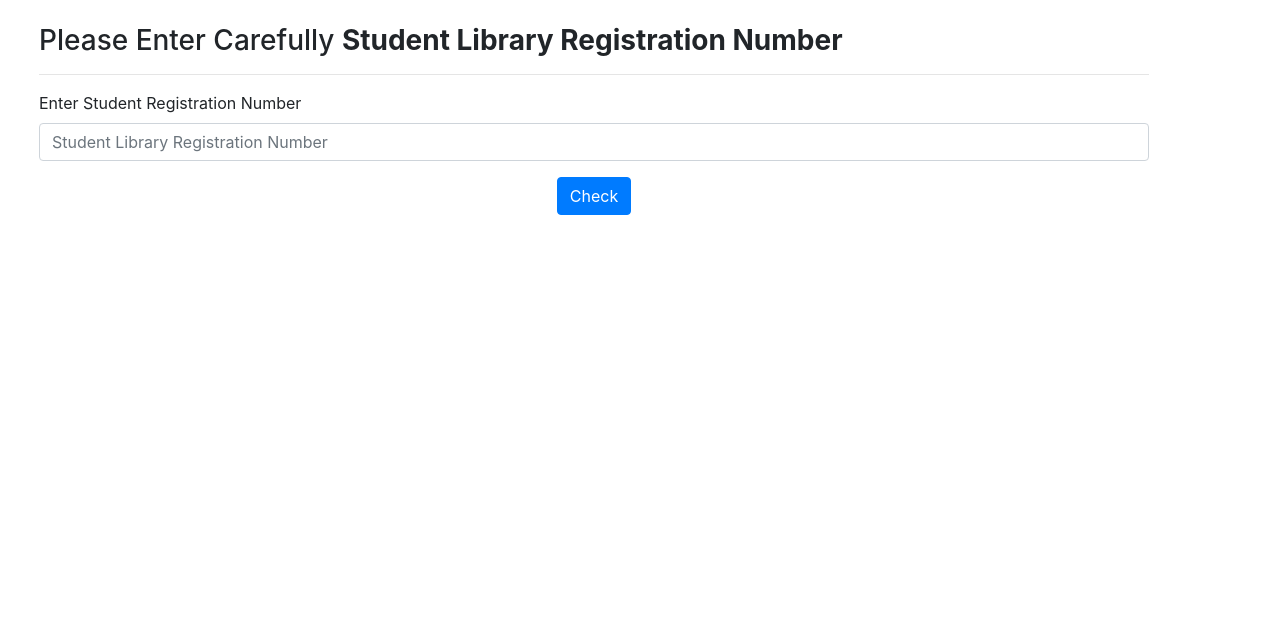
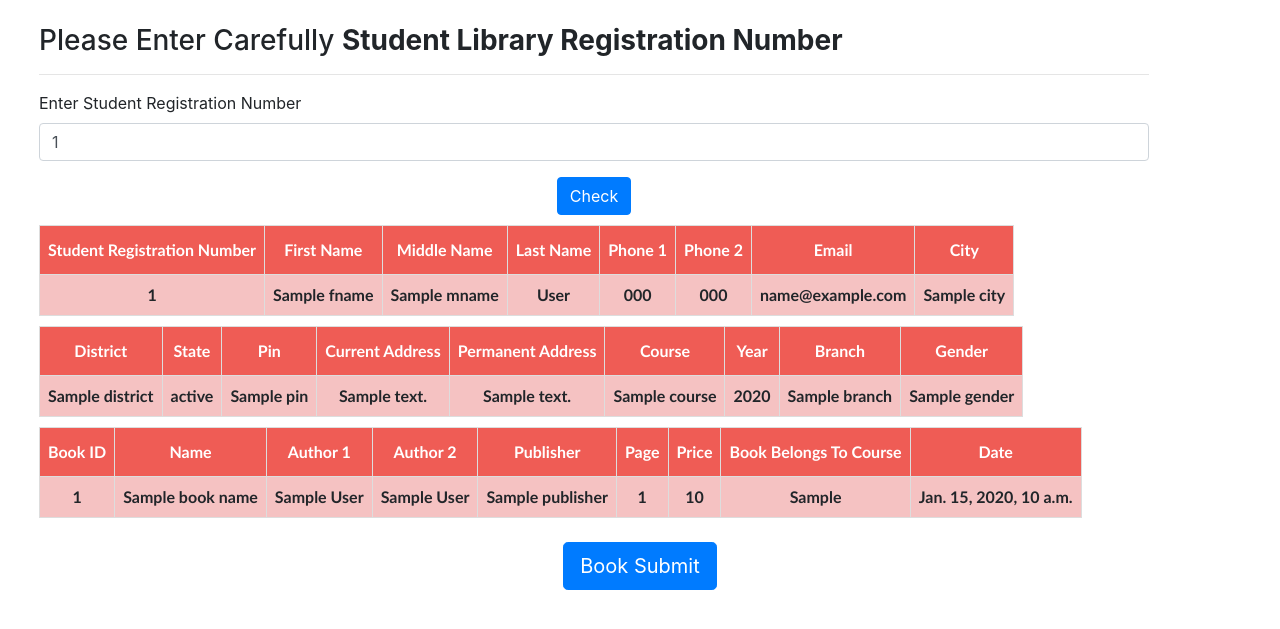
Before and after one commit to er-gagan/Library-Management-System, a Django app: template LMSenv/LMS/templates/LMSapp/BookSubmitByStudent.html in a window 1280 px wide. Shown: the part 56-685 px from the top of the page. Run offline with Django 3.2, Linux system fonts and the light colour scheme; the template is opened without the code that fills it: most values are stand-ins (such as "Sample title", 1, 10 or a date in 2020); some libraries are stand-ins or nearby versions.

Commit message:
Book Submit by Student
Book Submit by Student complete backend and frontend functionality added

```diff
--- a/LMSenv/LMS/LMSapp/urls.py
+++ b/LMSenv/LMS/LMSapp/urls.py
@@ -30,5 +30,6 @@ urlpatterns = [
     path('BookIssueToStudent_BookID',views.BookIssueToStudent_BookID),
     path('BookIssueToStudent_BookIDCheck',views.BookIssueToStudent_BookIDCheck),
     path('BookIssued',views.BookIssued),
+    path('BookSubmitted',views.BookSubmitted),
 
 ]
--- a/LMSenv/LMS/templates/LMSapp/BookSubmitByStudent.html
+++ b/LMSenv/LMS/templates/LMSapp/BookSubmitByStudent.html
@@ -2,16 +2,132 @@
 
 
 {% block body %}
+<style>
+  table {
+    margin-top: 10px;
+  }
+
+  .customers {
+    text-align: center;
+    font-family: "Trebuchet MS", Arial, Helvetica, sans-serif;
+    border-collapse: collapse;
+    width: 100%;
+    font-weight: bolder;
+  }
+
+  .customers td,
+  .customers th {
+    border: 1px solid #ddd;
+    padding: 8px;
+  }
+
+  .customers tr:nth-child(even) {
+    background-color: #f5c2c2;
+  }
+
+  .customers tr:hover {
+    background-color: rgb(243, 156, 156);
+  }
+
+  .customers th {
+    padding-top: 12px;
+    padding-bottom: 12px;
+    background-color: #ef5c55;
+    color: white;
+  }
+</style>
 <div class="container m-4">
-    <h3>Please Enter Carefully <b>Student Library Registration Number</b></h3>
-    <hr>
-<form action="BookSubmitByStudent_Id_Check" method="POST">
+  <h3>Please Enter Carefully <b>Student Library Registration Number</b></h3>
+  <hr>
+  <form action="BookSubmitByStudent_Id_Check" method="POST">
     {% csrf_token %}
     <div class="form-group">
-        <label for="RegNumber">Enter Student Registration Number</label>
-        <input type="text" class="form-control" id="RegNumber" name="BookSubmitByStudent" placeholder="Student Library Registration Number">
-      </div>
+      <label for="RegNumber">Enter Student Registration Number</label>
+      <input type="text" class="form-control" id="RegNumber" value="{{Student_Registration_Number}}"
+        name="BookSubmitByStudent" placeholder="Student Library Registration Number">
+    </div>
     <button type="submit" class="btn btn-primary mx-auto d-block">Check</button>
+  </form>
+
+  <div class="customers">
+    <table>
+      <tr>
+        <th>Student Registration Number</th>
+        <th>First Name</th>
+        <th>Middle Name</th>
+        <th>Last Name</th>
+        <th>Phone 1</th>
+        <th>Phone 2</th>
+        <th>Email</th>
+        <th>City</th>
+      </tr>
+      <tr>
+        <td>{{Student_Registration_Number}}</td>
+        <td>{{fname}}</td>
+        <td>{{mname}}</td>
+        <td>{{lname}}</td>
+        <td>{{Phone1}}</td>
+        <td>{{Phone2}}</td>
+        <td>{{email}}</td>
+        <td>{{city}}</td>
+      </tr>
+    </table>
+
+    <table>
+      <tr>
+        <th>District</th>
+        <th>State</th>
+        <th>Pin</th>
+        <th>Current Address</th>
+        <th>Permanent Address</th>
+        <th>Course</th>
+        <th>Year</th>
+        <th>Branch</th>
+        <th>Gender</th>
+      </tr>
+      <tr>
+        <td>{{district}}</td>
+        <td>{{state}}</td>
+        <td>{{pin}}</td>
+        <td>{{Current_Address}}</td>
+        <td>{{Permanent_Address}}</td>
+        <td>{{Course}}</td>
+        <td>{{Year}}</td>
+        <td>{{Branch}}</td>
+        <td>{{Gender}}</td>
+      </tr>
+    </table>
+
+    <table>
+      <tr>
+        <th>Book ID</th>
+        <th>Name</th>
+        <th>Author 1</th>
+        <th>Author 2</th>
+        <th>Publisher</th>
+        <th>Page</th>
+        <th>Price</th>
+        <th>Book Belongs To Course</th>
+        <th>Date</th>
+      </tr>
+      <tr>
+        <td>{{BookID}}</td>
+        <td>{{BookName}}</td>
+        <td>{{Author1}}</td>
+        <td>{{Author2}}</td>
+        <td>{{Publisher}}</td>
+        <td>{{Page}}</td>
+        <td>{{Price}}</td>
+        <td>{{BookBelongsCourse}}</td>
+        <td>{{Book_Issue_To_Student_Date}}</td>
+      </tr>
+    </table>
+  </div>
+</div>
+<div class="container d-flex justify-content-center my-3">
+  <form action="/BookSubmitted" method="post">
+      {% csrf_token %}
+      <input type="submit" value="Book Submit" class="btn btn-primary btn-lg">
   </form>
 </div>
 {% endblock body %}
```
Also changed, not shown: LMSenv/LMS/LMSapp/views.py (+16 -4 lines), LMSenv/LMS/db.sqlite3.
